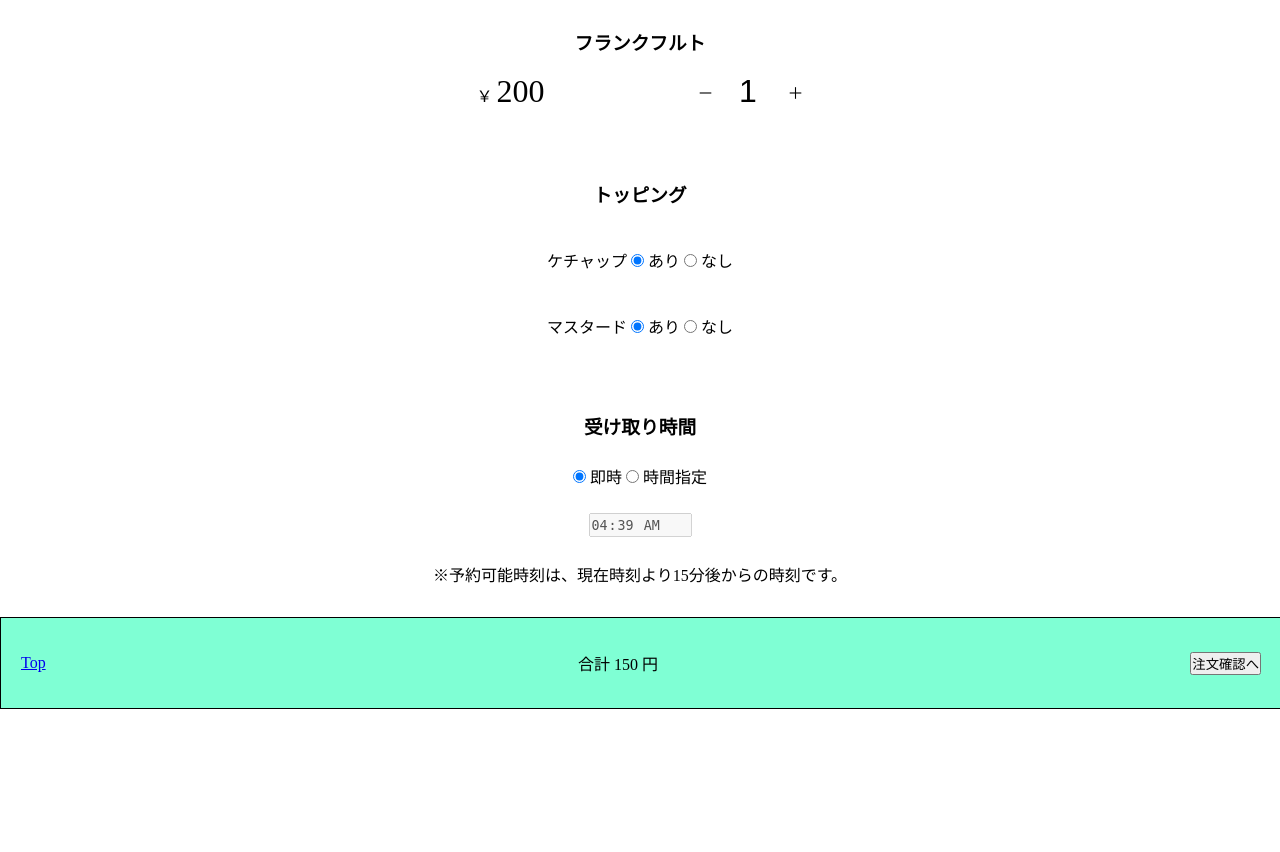
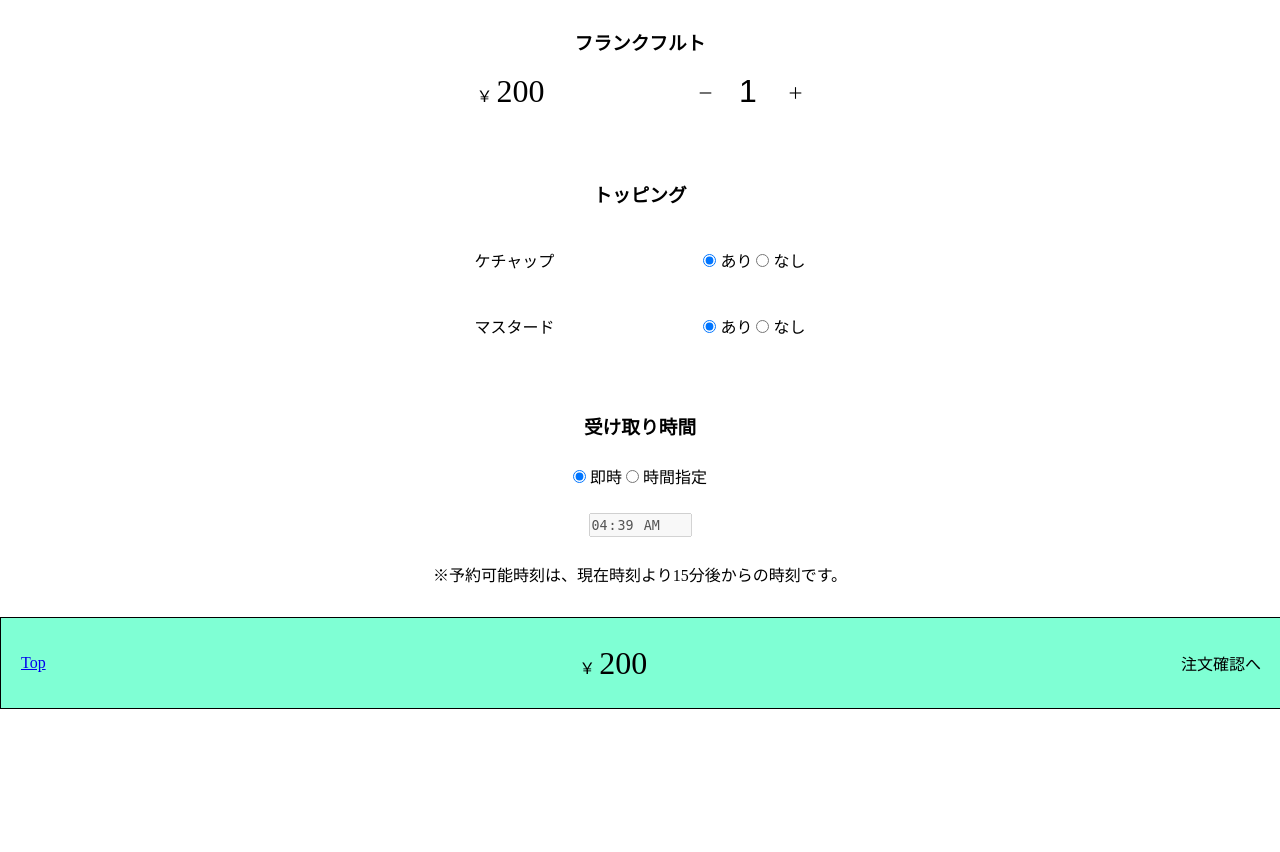
Before and after one commit to oithxs/mobile-order-2024, a Flask app: page /order in a window 1280 px wide. Shown: the part 91-943 px from the top of the page. Run offline with Flask 3, Linux system fonts and the light colour scheme.

Commit message:
複数のclassやタグを付け加えた

```diff
--- a/Flask/templates/user/order.html
+++ b/Flask/templates/user/order.html
@@ -25,37 +25,41 @@
                 </div>
                 <div class="topping">
                     <h3>トッピング</h3>
+                    <div class="inputContents">
+                        <label for="ketchup">ケチャップ</label>
                         <div class="toggleButton">
-                        <label for="ketchup">ケチャップ</label>
-                        <label for="ketchup">
+                            <label for="ketchup" class="label">
                                 <input type="radio" name="ketchup" value="true" checked>
                                 あり
                             </label>
-                        <label for="ketchup">
+                            <label for="ketchup" class="label">
                                 <input type="radio" name="ketchup" value="false">
                                 なし
                             </label>
                         </div>
+                    </div>
+                    <div class="inputContents">
+                        <label for="mustard">マスタード</label>
                         <div class="toggleButton">
-                        <label for="mustard">マスタード</label>
-                        <label for="mustard">
+                            <label for="mustard" class="label">
                                 <input type="radio" name="mustard" value="true" checked>
                                 あり
                             </label>
-                        <label for="mustard">
+                            <label for="mustard" class="label">
                                 <input type="radio" name="mustard" value="false">
                                 なし
                             </label>
                         </div>
                     </div>
+                </div>
                 <div class="reservationTime">
                     <h3>受け取り時間</h3>
                     <div class="toggleButton">
-                        <label for="wantToReserve">
+                        <label for="wantToReserve" class="label">
                             <input type="radio" id="wantToReserve0" name="wantToReserve" value="false" onclick="changeDisabled()" checked>
                             即時
                         </label>
-                        <label for="wantToReserve">
+                        <label for="wantToReserve" class="label">
                             <input type="radio" id="wantToReserve1" name="wantToReserve" value="true" onclick="changeDisabled()">
                             時間指定
                         </label>
@@ -72,13 +76,17 @@
             </div>
             <div class="footerMenu">
                 <div class="footerContents">
+                    <div class="pageButton">
                         <a href="/top">Top</a>
+                    </div>
                     <div class="resultMoney">
-                        <span>合計</span>
-                        <span id="resultMoney">150</span>
-                        <span>円</span>
+                        <span>￥</span>
+                        <span id="resultMoney" class="large">200</span>
                     </div>
-                    <button type="submit">注文確認へ</button>
+                    <div class="pageButton nextButton">
+                        <a id="goToConfirm">注文確認へ</a>
+                    </div>
+                    <!-- <button type="submit">注文確認へ</button> -->
                 </div>
                 <!-- <button type="button" id="backToTop">Top</button> -->
             </div>
```
Lines whose indentation alone changed are shown as unchanged.
